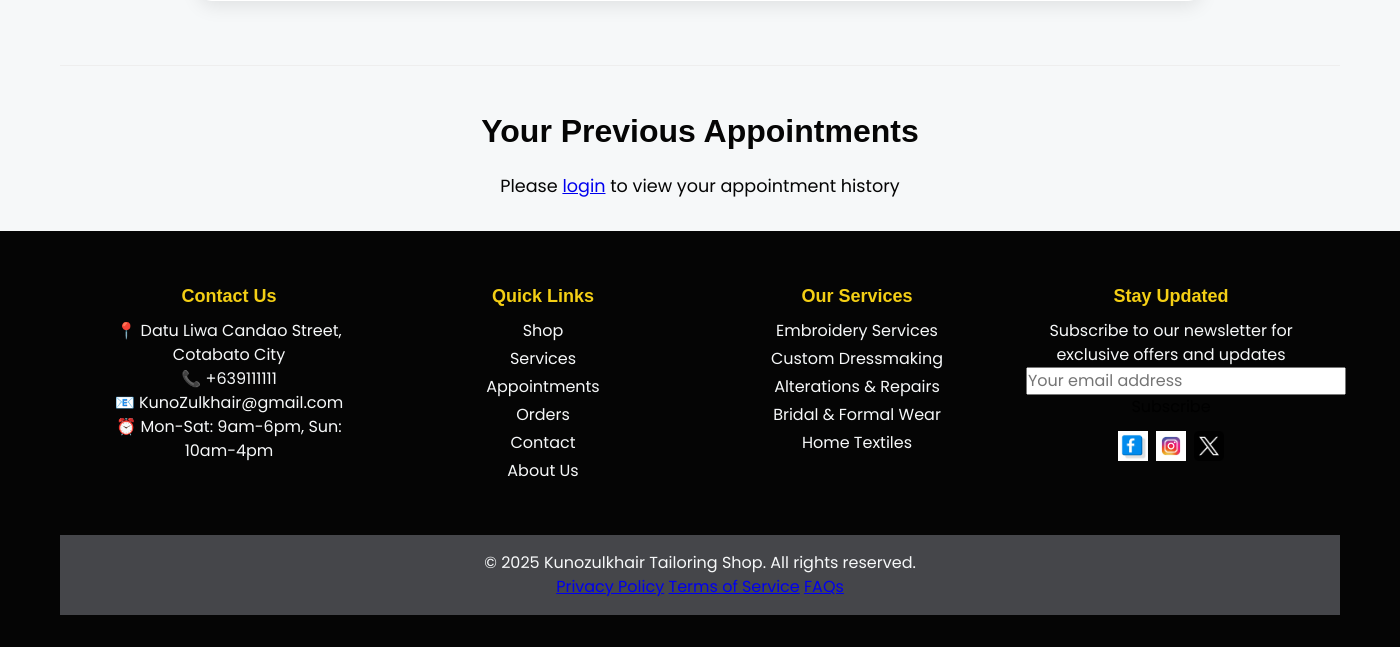
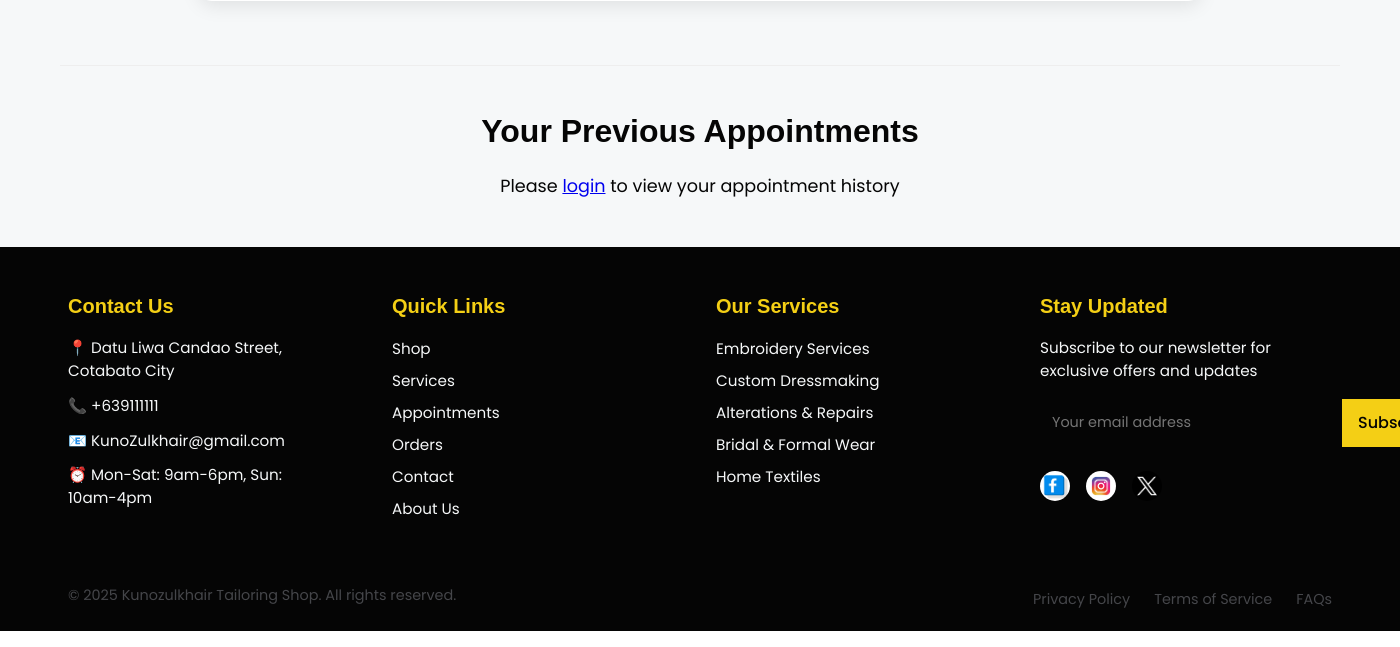
Before and after one commit to EbadShelby/Kunozulkhair-Tailoring-Shop, a PHP site: page /appointments.html in a window 1400 px wide; the page is wider, and only the part inside the window is pictured. Shown: the part 1613-2260 px from the top of that part. Run offline with PHP 8.4, Linux system fonts and the light colour scheme; some web fonts are replaced.

Commit message:
fix appointment footer | ready to duplicate

```diff
--- a/appointments.html
+++ b/appointments.html
@@ -10,6 +10,8 @@
     <link rel="stylesheet" href="css/shared/utils.css" />
     <link rel="stylesheet" href="css/pages/shop.css">
     <link rel="stylesheet" href="css/pages/appointment.css">
+    <link rel="stylesheet" href="css/shared/footer.css">
+
 
     <!-- linked google fonts  -->
     <link
@@ -643,7 +645,7 @@
         </div>
       </div>
     </main>
-     <footer class="site-footer">
+    <footer class="site-footer">
       <div class="container footer-grid">
         <!-- Contact Info -->
         <div class="footer-section">
--- a/css/pages/shop.css
+++ b/css/pages/shop.css
@@ -573,68 +573,6 @@
   }
 }
 
-/* ===============|| Footer ||============= */
-.site-footer {
-  background: var(--clr-neutral-900);
-  color: var(--clr-neutral-100);
-  padding: var(--spacing-400) 0;
-  text-align: center;
-  position: relative;
-}
-
-.footer-grid {
-  display: grid;
-  grid-template-columns: repeat(auto-fit, minmax(200px, 1fr));
-  gap: var(--spacing-300);
-  padding: var(--spacing-300);
-}
-
-.footer-section h3 {
-  font-size: var(--size-lg);
-  color: var(--clr-primary);
-  margin-bottom: var(--spacing-150);
-}
-
-.footer-section p,
-.footer-section ul {
-  font-size: var(--size-base);
-  color: var(--clr-neutral-100);
-}
-
-.footer-section ul {
-  list-style: none;
-  padding: 0;
-}
-
-.footer-section ul li {
-  margin: var(--spacing-50) 0;
-}
-
-.footer-section ul li a {
-  color: var(--clr-neutral-100);
-  text-decoration: none;
-  transition: color 0.3s;
-}
-
-.social-links {
-  display: flex;
-  justify-content: center;
-  gap: var(--spacing-100);
-  margin-top: var(--spacing-150);
-}
-
-.social-links img {
-  width: 30px;
-  height: 30px;
-  transition: transform 0.3s;
-}
-
-.footer-bottom {
-  background: var(--clr-neutral-400);
-  padding: var(--spacing-200);
-  margin-top: var(--spacing-300);
-}
-
 .cart-icon {
   position: relative;
   display: inline-flex;
```
